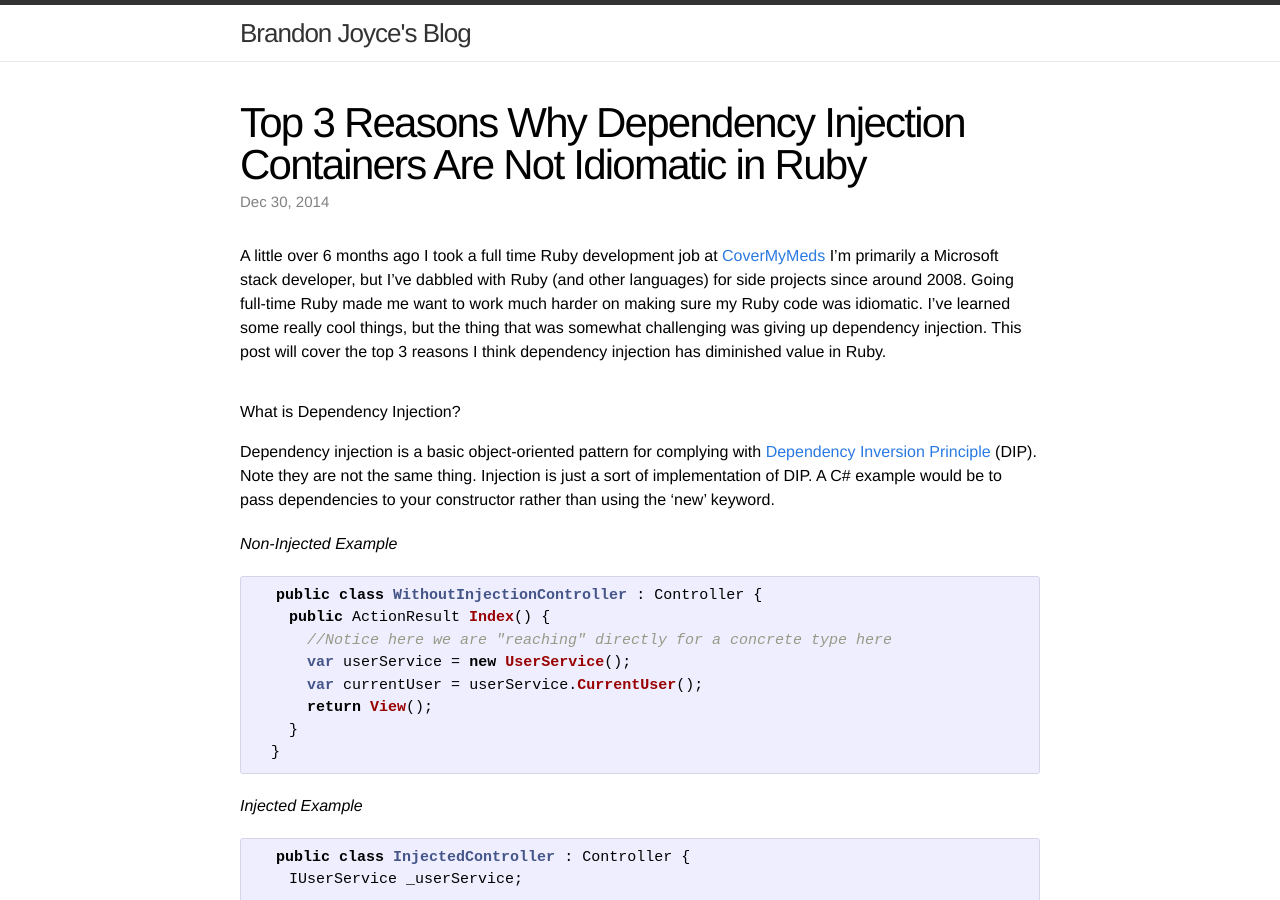
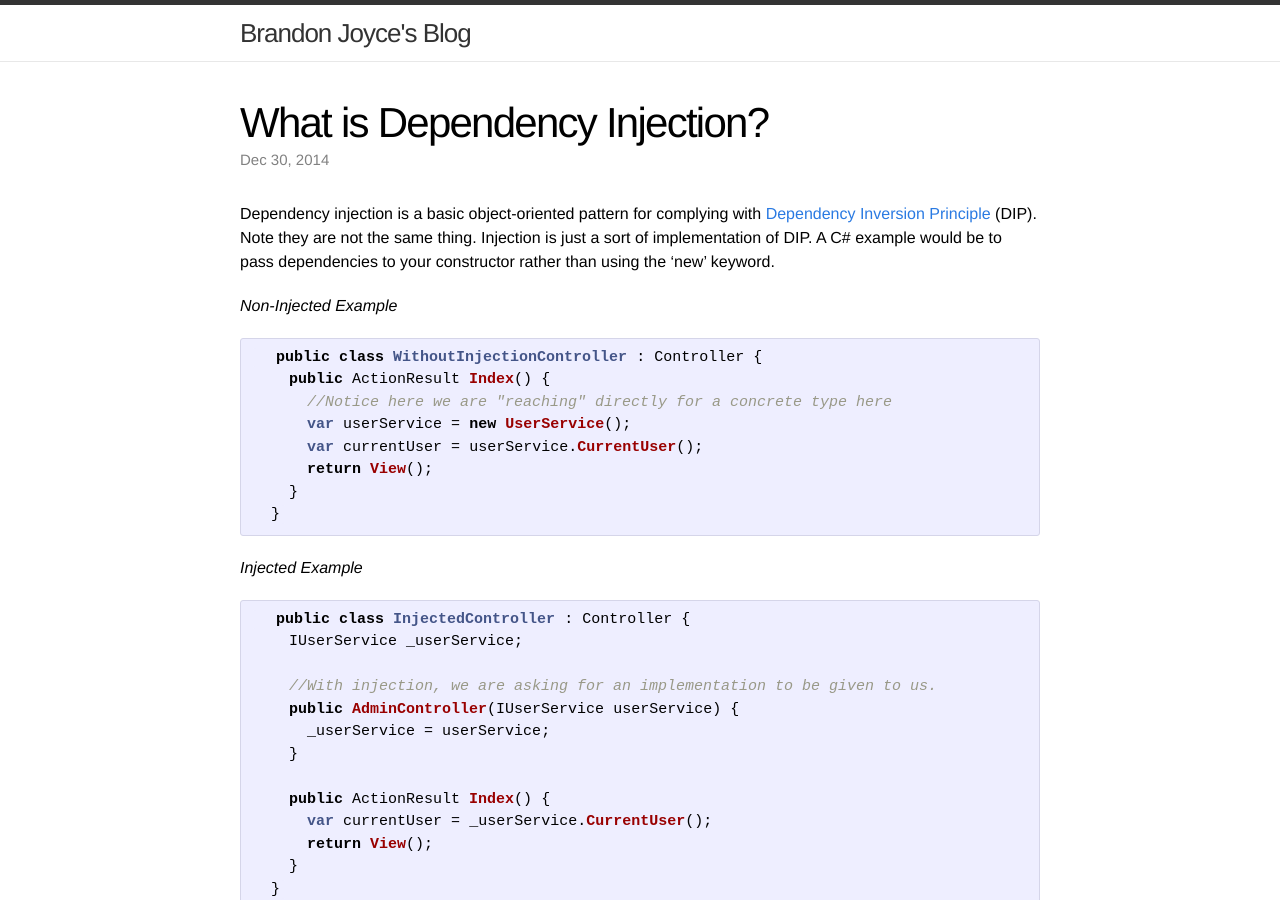
Before and after one commit to BrandonJoyce356/BrandonJoyce356.github.io, a Jekyll site: the page built from _posts/2014-12-30-what-is-dependency-injection.md, in a window 1280 px wide and 900 px high. Built offline with Jekyll 4.4.1, drawn with Linux system fonts in a browser that asks for light colours.

Commit message:
Splitting this post into two

```diff
--- a/_posts/2014-12-30-top-3-reasons-dependency-injection-not-for-ruby.md
+++ b/_posts/2014-12-30-what-is-dependency-injection.md
@@ -1,17 +1,9 @@
 ---
 layout: post
-title: Top 3 Reasons Why Dependency Injection Containers Are Not Idiomatic in Ruby
-permalink: top-3-reasons-dependency-injection-not-idiomatic-ruby
+title: What is Dependency Injection?
+permalink: what-is-dependency-injection
 ---
 
-A little over 6 months ago I took a full time Ruby development job at [CoverMyMeds](https://www.covermymeds.com)
-I'm primarily a Microsoft stack developer, but I've dabbled with Ruby (and other languages) for side projects since around 2008.
-Going full-time Ruby made me want to work much harder on making sure my Ruby code was idiomatic.
-I've learned some really cool things, but the thing that was somewhat challenging was giving up dependency injection.
-This post will cover the top 3 reasons I think dependency injection has diminished value in Ruby.
-
-What is Dependency Injection?
-=============================
 Dependency injection is a basic object-oriented pattern for complying with [Dependency Inversion Principle](http://en.wikipedia.org/wiki/Dependency_inversion_principle) (DIP).
 Note they are not the same thing.  Injection is just a sort of implementation of DIP.
 A C# example would be to pass dependencies to your constructor rather than using the 'new' keyword.
```
Also changed, not shown: _drafts/2014-12-31-top-3-reasons-dependency-injection-not-idiomatic-ruby.md (added, +12 -0 lines).
